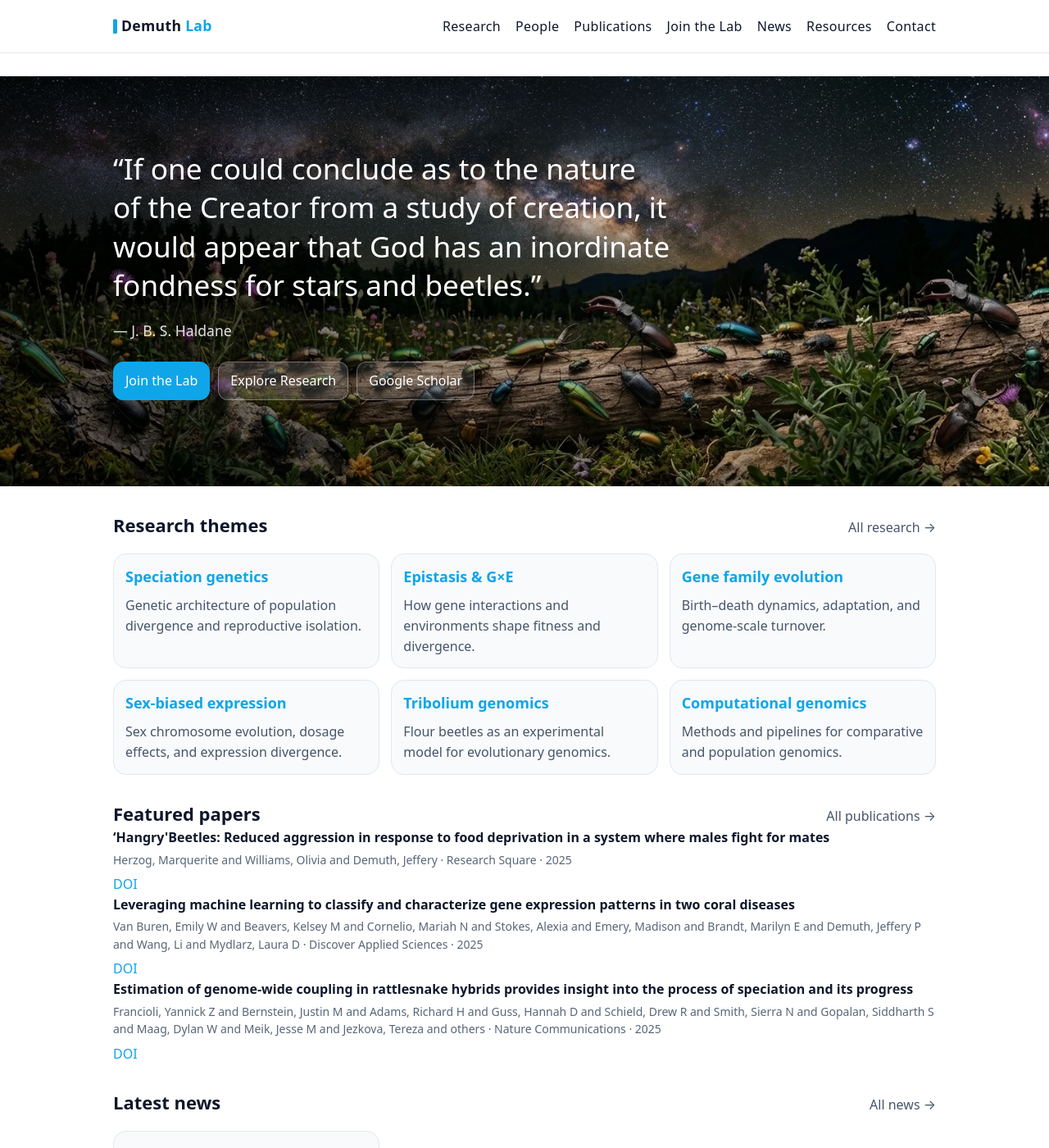
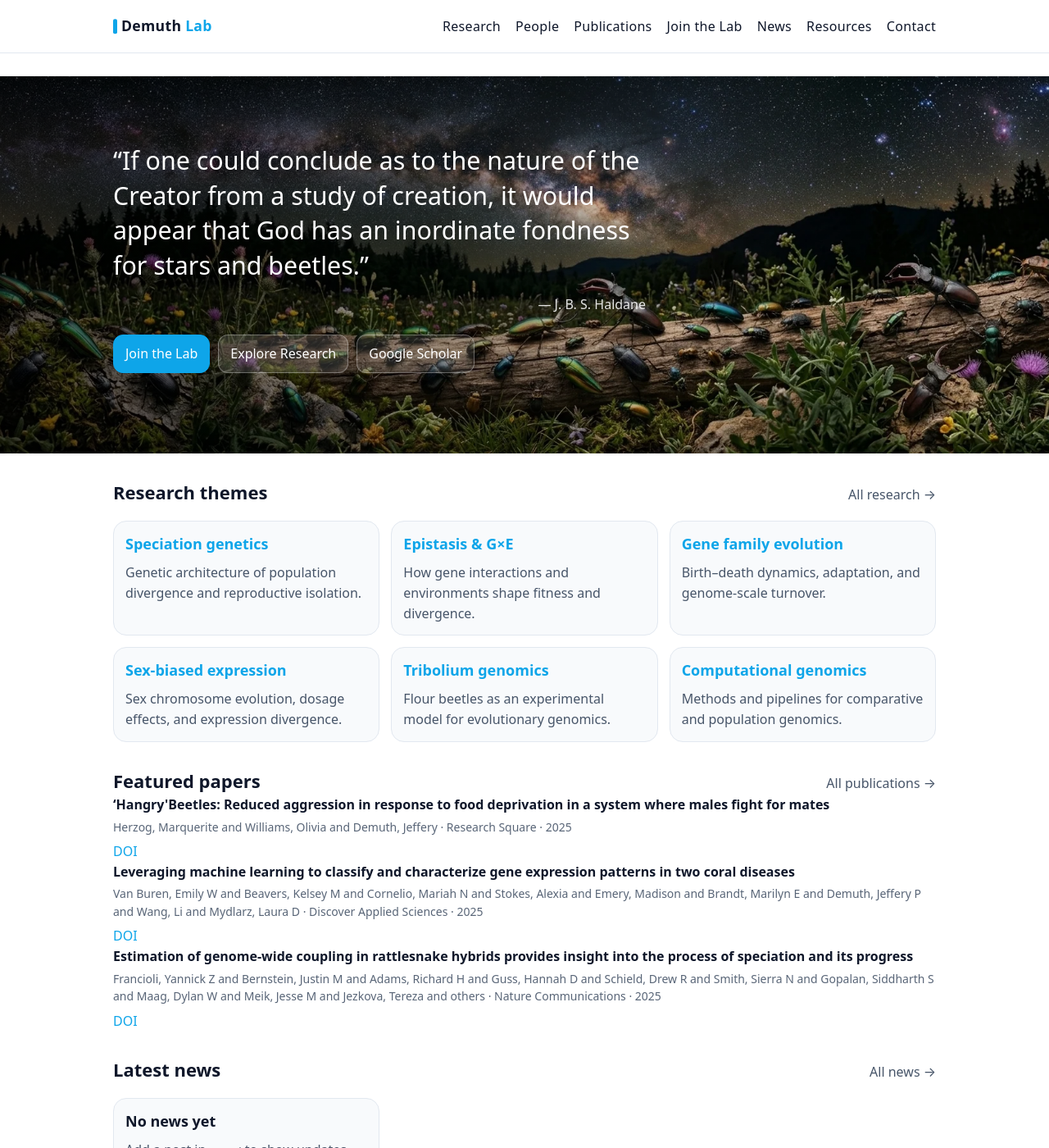
Before and after one commit to demuth-lab/demuth-lab.github.io, a Jekyll site: the page built from index.md, in a window 1280 px wide and 1400 px high. Shown: the whole window at 82% size. Built offline with Jekyll 4.4.1, drawn with Linux system fonts in a browser that asks for light colours.

Commit message:
Update main.css

```diff
--- a/assets/css/main.css
+++ b/assets/css/main.css
@@ -155,7 +155,7 @@ a:hover{text-decoration:underline}
   width:100vw;
   margin-left:-50vw;
   margin-right:-50vw;
-  min-height:500px;
+  min-height:460px;
   display:flex;
   align-items:center;
   background-image:
@@ -179,18 +179,20 @@ a:hover{text-decoration:underline}
 }
 
 .hero-quote{
-  margin:0 0 18px;
-  font-size:2.2rem;
-  line-height:1.35;
+  margin:0 0 14px;
+  font-size:1.9rem;
+  line-height:1.4;
   font-weight:300;
   color:#fff;
-  text-wrap:balance;
+  max-width:650px;
 }
 
 .hero-attrib{
   margin:0 0 24px;
-  font-size:1.1rem;
+  font-size:1rem;
   color:rgba(255,255,255,0.88);
+  text-align:right;
+  max-width:650px;
 }
 
 .hero-actions{
```
